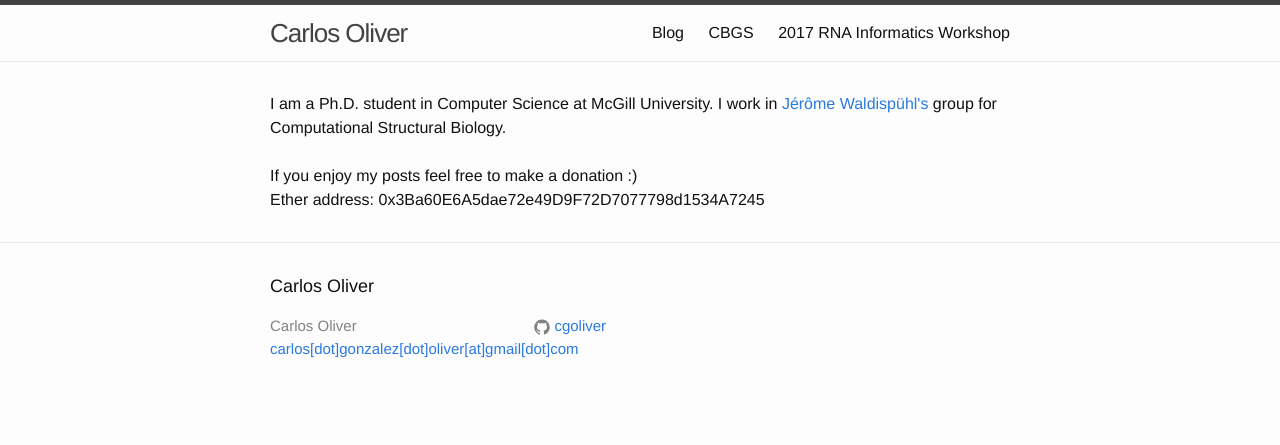
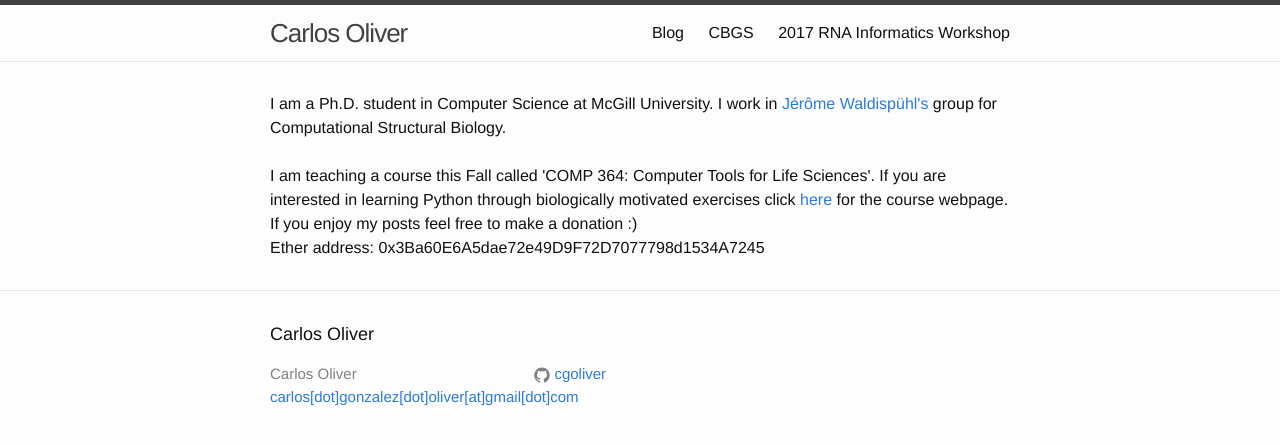
Before and after one commit to cgoliver/cgoliver.github.io, a Jekyll site: the page built from index.html, in a window 1280 px wide. Shown: the top 445 px of the page. Built offline with Jekyll 4.4.1, drawn with Linux system fonts in a browser that asks for light colours.

Commit message:
comp 364

```diff
--- a/index.html
+++ b/index.html
@@ -5,6 +5,8 @@ layout: default
 <div class="home">
 	I am a Ph.D. student in Computer Science at McGill University. I work in <a href="http://www.cs.mcgill.ca/~jeromew/" target="_blank">J&eacute;r&ocirc;me Waldisp&uuml;hl's</a> group for Computational Structural Biology. <br><br>
 
+I am teaching a course this Fall called 'COMP 364: Computer Tools for Life Sciences'. If you are interested in learning Python through biologically motivated exercises click <a href="http://cs.mcgill.ca/~cgonza11/COMP_364/" target="_blank">here</a> for the course webpage.
+
 If you enjoy my posts feel free to make a donation :)<br>
 
 Ether address: 0x3Ba60E6A5dae72e49D9F72D7077798d1534A7245
```
